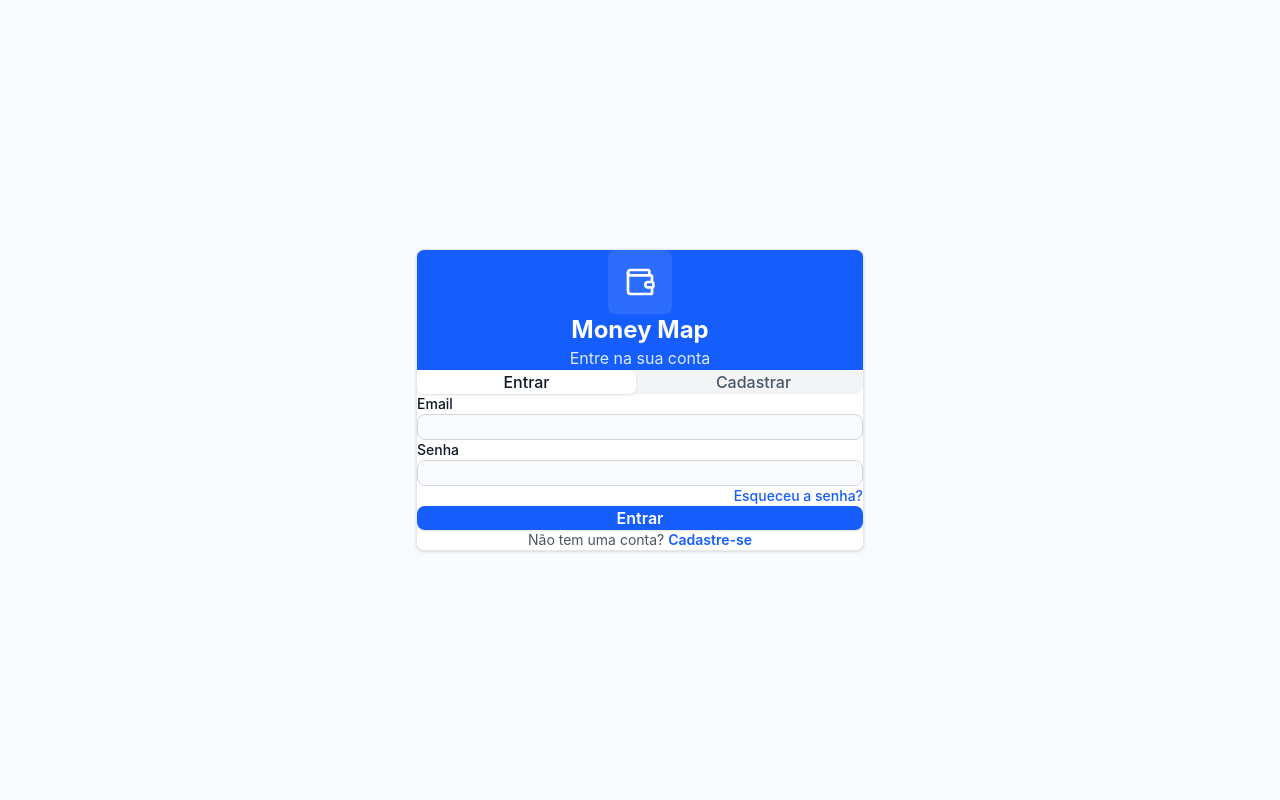
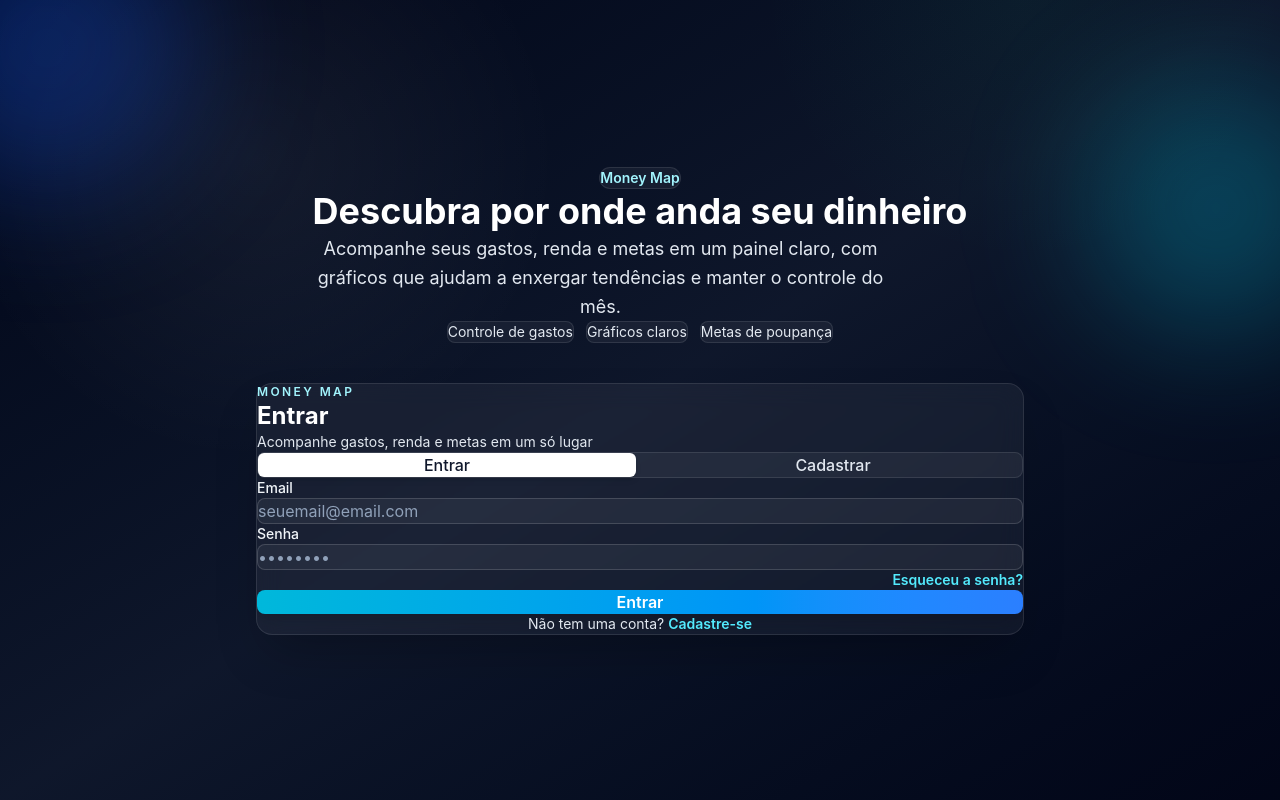
Before and after one commit to VictorLozAqui/Money-Map, a React (Vite) app: page /login in a window 1280 px wide. Built offline with nearby package versions, Linux system fonts and the light colour scheme; no server answers.

Commit message:
melhoria da interface de login

```diff
--- a/src/pages/Login.tsx
+++ b/src/pages/Login.tsx
@@ -2,7 +2,6 @@ import React, { useState, useEffect } from 'react';
 import { useNavigate } from 'react-router-dom';
 import { useAuth } from '../contexts/AuthContext';
 import toast from 'react-hot-toast';
-import { Wallet } from 'lucide-react';
 
 const Login: React.FC = () => {
   const [isLogin, setIsLogin] = useState(true);
@@ -13,7 +12,6 @@ const Login: React.FC = () => {
   const { login, signup, resetPassword, currentUser } = useAuth();
   const navigate = useNavigate();
 
-  // Redireciona se o usuário já estiver logado
   useEffect(() => {
     if (currentUser) {
       navigate('/');
@@ -73,39 +71,66 @@ const Login: React.FC = () => {
   };
 
   return (
-    <div className="min-h-screen bg-gray-50 flex items-center justify-center p-4">
-      <div className="bg-white rounded-lg shadow-sm border border-gray-200 w-full max-w-md overflow-hidden">
-        {/* Header */}
-        <div className="bg-blue-600 px-8 py-12 text-white text-center">
-          <div className="inline-flex items-center justify-center w-16 h-16 bg-white/10 rounded-lg mb-4">
-            <Wallet className="w-8 h-8" />
+    <div className="min-h-screen bg-gradient-to-br from-slate-950 via-slate-900 to-slate-950 text-white relative overflow-hidden flex items-center justify-center px-6 py-12">
+      {/* Background accents */}
+      <div className="absolute -left-24 -top-24 h-72 w-72 rounded-full bg-blue-600/30 blur-3xl" />
+      <div className="absolute -right-16 top-20 h-64 w-64 rounded-full bg-cyan-400/25 blur-3xl" />
+      <div className="absolute inset-0 bg-[radial-gradient(circle_at_20%_20%,rgba(255,255,255,0.06),transparent_25%),radial-gradient(circle_at_80%_0%,rgba(16,185,129,0.06),transparent_20%)]" />
+
+      <div className="relative w-full max-w-3xl flex flex-col items-center gap-10">
+        {/* Pitch / hero */}
+        <div className="space-y-6 text-center">
+          <div className="inline-flex items-center gap-3 px-4 py-2 rounded-full bg-white/5 border border-white/10 backdrop-blur text-sm font-semibold text-cyan-200">
+            Money Map
           </div>
-          <h1 className="text-2xl font-bold">Money Map</h1>
-          <p className="text-blue-100 mt-2">
-            {isLogin ? 'Entre na sua conta' : 'Crie sua conta'}
-          </p>
+          <div className="space-y-4">
+            <h1 className="text-3xl md:text-4xl font-bold leading-tight">
+              Descubra por onde anda seu dinheiro
+            </h1>
+            <p className="text-slate-200 text-lg leading-relaxed max-w-xl mx-auto">
+              Acompanhe seus gastos, renda e metas em um painel claro, com gráficos que ajudam a enxergar tendências e manter o controle do mês.
+            </p>
+          </div>
+          <div className="flex flex-wrap justify-center gap-3">
+            <span className="px-3 py-2 rounded-lg bg-white/5 border border-white/10 text-sm text-slate-200">Controle de gastos</span>
+            <span className="px-3 py-2 rounded-lg bg-white/5 border border-white/10 text-sm text-slate-200">Gráficos claros</span>
+            <span className="px-3 py-2 rounded-lg bg-white/5 border border-white/10 text-sm text-slate-200">Metas de poupança</span>
+          </div>
         </div>
 
-        {/* Formulário */}
-        <div className="px-8 py-8">
-          {/* Tabs */}
-          <div className="flex gap-2 mb-8 bg-gray-100 p-1 rounded-lg">
+        {/* Form */}
+        <div className="bg-white/5 border border-white/10 rounded-2xl p-8 shadow-2xl backdrop-blur-md w-full">
+          <div className="flex items-start justify-between mb-6">
+            <div>
+              <p className="text-xs uppercase tracking-[0.2em] text-cyan-200 font-semibold">
+                Money Map
+              </p>
+              <h2 className="text-2xl font-bold text-white mt-1">
+                {isLogin ? 'Entrar' : 'Criar conta'}
+              </h2>
+              <p className="text-slate-200 text-sm mt-2">
+                {isLogin ? 'Acompanhe gastos, renda e metas em um só lugar' : 'Comece a acompanhar suas finanças'}
+              </p>
+            </div>
+          </div>
+
+          <div className="flex gap-2 mb-8 bg-white/5 p-1 rounded-lg border border-white/10">
             <button
               onClick={() => setIsLogin(true)}
-              className={`flex-1 py-2.5 px-4 rounded-md font-medium transition-colors ${
+              className={`flex-1 py-2.5 px-4 rounded-md font-medium transition-all ${
                 isLogin
-                  ? 'bg-white text-gray-900 shadow-sm'
-                  : 'text-gray-600 hover:text-gray-900'
+                  ? 'bg-white text-slate-900 shadow-md'
+                  : 'text-slate-200 hover:text-white'
               }`}
             >
               Entrar
             </button>
             <button
               onClick={() => setIsLogin(false)}
-              className={`flex-1 py-2.5 px-4 rounded-md font-medium transition-colors ${
+              className={`flex-1 py-2.5 px-4 rounded-md font-medium transition-all ${
                 !isLogin
-                  ? 'bg-white text-gray-900 shadow-sm'
-                  : 'text-gray-600 hover:text-gray-900'
+                  ? 'bg-white text-slate-900 shadow-md'
+                  : 'text-slate-200 hover:text-white'
               }`}
             >
               Cadastrar
@@ -115,7 +140,7 @@ const Login: React.FC = () => {
           <form onSubmit={handleSubmit} className="space-y-5">
             {!isLogin && (
               <div>
-                <label className="block text-sm font-medium text-gray-900 mb-2">
+                <label className="block text-sm font-medium text-slate-100 mb-2">
                   Nome Completo
                 </label>
                 <input
@@ -123,14 +148,14 @@ const Login: React.FC = () => {
                   value={nome}
                   onChange={(e) => setNome(e.target.value)}
                   autoComplete="name"
-                  className="w-full px-4 py-3 bg-gray-50 border border-gray-300 rounded-lg focus:ring-2 focus:ring-blue-500 focus:border-blue-500 text-gray-900 transition-colors outline-none"
-                  placeholder=""
+                  className="w-full px-4 py-3 bg-white/5 border border-white/15 rounded-lg focus:ring-2 focus:ring-cyan-400 focus:border-cyan-400 text-white placeholder-slate-400 transition-colors outline-none"
+                  placeholder="Como quer ser chamado(a)?"
                 />
               </div>
             )}
 
             <div>
-              <label className="block text-sm font-medium text-gray-900 mb-2">
+              <label className="block text-sm font-medium text-slate-100 mb-2">
                 Email
               </label>
               <input
@@ -138,22 +163,22 @@ const Login: React.FC = () => {
                 value={email}
                 onChange={(e) => setEmail(e.target.value)}
                 autoComplete="email"
-                className="w-full px-4 py-3 bg-gray-50 border border-gray-300 rounded-lg focus:ring-2 focus:ring-blue-500 focus:border-blue-500 text-gray-900 transition-colors outline-none"
-                placeholder=""
+                className="w-full px-4 py-3 bg-white/5 border border-white/15 rounded-lg focus:ring-2 focus:ring-cyan-400 focus:border-cyan-400 text-white placeholder-slate-400 transition-colors outline-none"
+                placeholder="seuemail@email.com"
               />
             </div>
 
             <div>
-              <label className="block text-sm font-medium text-gray-900 mb-2">
+              <label className="block text-sm font-medium text-slate-100 mb-2">
                 Senha
               </label>
               <input
                 type="password"
                 value={password}
                 onChange={(e) => setPassword(e.target.value)}
-                autoComplete={isLogin ? "current-password" : "new-password"}
-                className="w-full px-4 py-3 bg-gray-50 border border-gray-300 rounded-lg focus:ring-2 focus:ring-blue-500 focus:border-blue-500 text-gray-900 transition-colors outline-none"
-                placeholder=""
+                autoComplete={isLogin ? 'current-password' : 'new-password'}
+                className="w-full px-4 py-3 bg-white/5 border border-white/15 rounded-lg focus:ring-2 focus:ring-cyan-400 focus:border-cyan-400 text-white placeholder-slate-400 transition-colors outline-none"
+                placeholder="••••••••"
               />
             </div>
 
@@ -162,7 +187,7 @@ const Login: React.FC = () => {
                 <button
                   type="button"
                   onClick={handleResetPassword}
-                  className="text-sm font-medium text-blue-600 hover:text-blue-700 transition-colors"
+                  className="text-sm font-semibold text-cyan-300 hover:text-cyan-200 transition-colors"
                 >
                   Esqueceu a senha?
                 </button>
@@ -172,7 +197,7 @@ const Login: React.FC = () => {
             <button
               type="submit"
               disabled={loading}
-              className="w-full bg-blue-600 text-white py-3.5 rounded-lg font-semibold hover:bg-blue-700 transition-colors shadow-sm disabled:opacity-50 disabled:cursor-not-allowed flex items-center justify-center gap-2"
+              className="w-full bg-gradient-to-r from-cyan-500 to-blue-500 text-white py-3.5 rounded-lg font-semibold shadow-lg hover:from-cyan-400 hover:to-blue-400 transition-colors disabled:opacity-50 disabled:cursor-not-allowed flex items-center justify-center gap-2"
             >
               {loading ? (
                 <>
@@ -185,14 +210,12 @@ const Login: React.FC = () => {
             </button>
           </form>
 
-          {/* Footer */}
-          <div className="mt-6 text-center">
-            <p className="text-sm text-gray-600">
-              {isLogin ? 'Não tem uma conta?' : 'Já tem uma conta?'}
-              {' '}
+          <div className="mt-6 text-center text-slate-200">
+            <p className="text-sm">
+              {isLogin ? 'Não tem uma conta?' : 'Já tem uma conta?'}{' '}
               <button
                 onClick={() => setIsLogin(!isLogin)}
-                className="font-semibold text-blue-600 hover:text-blue-700 transition-colors"
+                className="font-semibold text-cyan-300 hover:text-cyan-200 transition-colors"
               >
                 {isLogin ? 'Cadastre-se' : 'Faça login'}
               </button>
```
